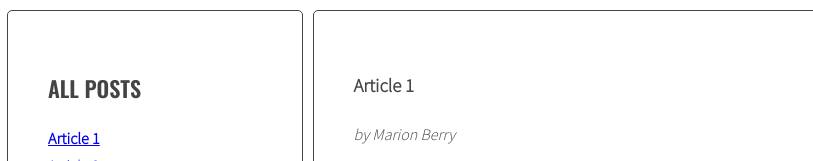
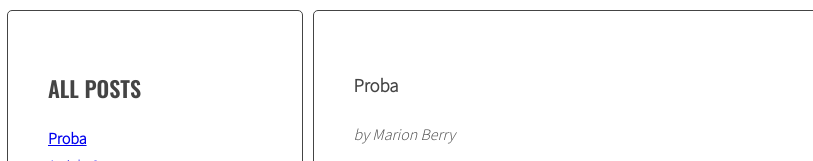
Before and after one commit to Muzzolka/javascript-blog, a website: page index.html in a window 1280 px wide. Shown: the part 233-394 px from the top of the page, 73-886 px from the left. Drawn offline with nearby package versions, Linux system fonts and the light colour scheme.

Commit message:
own solution for the task

```diff
--- a/index.html
+++ b/index.html
@@ -30,7 +30,7 @@
                 </aside>
                 <section class="posts">
                     <article class="post active" id="article-1">
-                    <h3 class="post-title">Article 1</h3>
+                    <h3 class="post-title">Proba</h3>
                     <p class="post-author">by Marion Berry</p>
                     <div class="post-content">
                         <p>Duis non dolor efficitur erat interdum fringilla a lobortis dolor. Aenean in massa viverra, pretium augue et, imperdiet diam. Proin varius vitae lectus ut suscipit. Etiam metus lacus, molestie at ante eget, gravida tristique metus. Morbi finibus elit mi, ut aliquam libero tempor eu.</p>
--- a/js/script.js
+++ b/js/script.js
@@ -1,4 +1,20 @@
 'use strict';
+
+function generateTitleLinks() {
+    const links = document.querySelectorAll('.titles span');
+    for (let link of links) {
+        link.innerHTML = ""
+    }
+    const articles = document.querySelectorAll('article');
+    for (let article of articles) {
+        const articleId = article.getAttribute('id');
+        const articleTitle = article.querySelector('.post-title').innerHTML;
+        const titleLink = document.querySelector('a[href="#' + articleId + '"] span');
+        titleLink.innerHTML = articleTitle;
+    }
+}
+
+generateTitleLinks()
 
 function clickLinkHandler(event) {
     event.preventDefault();
```
